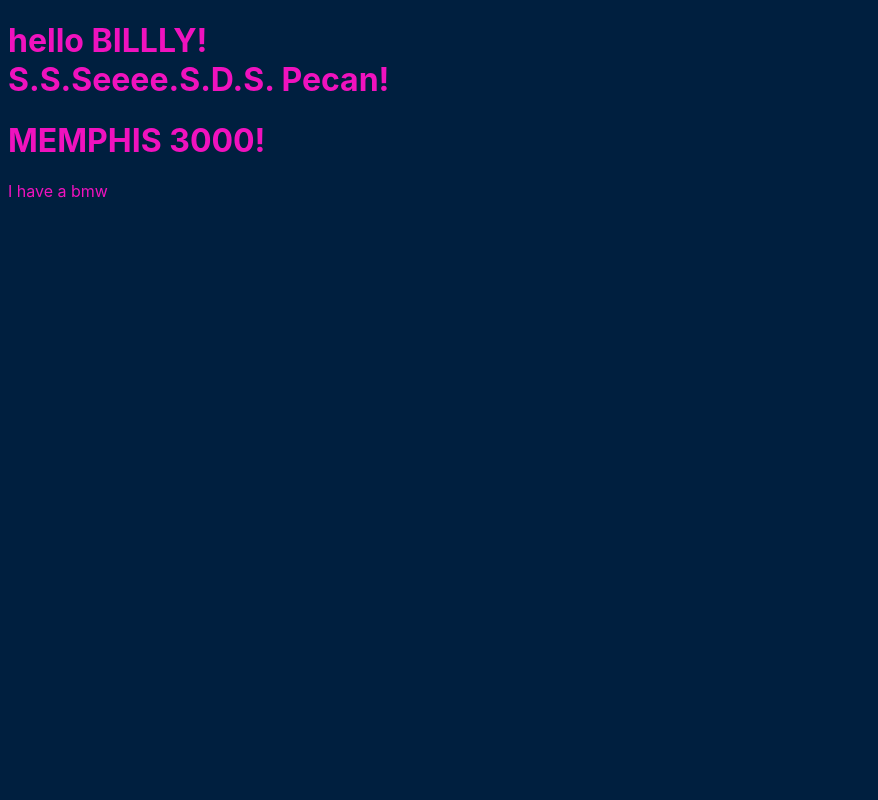
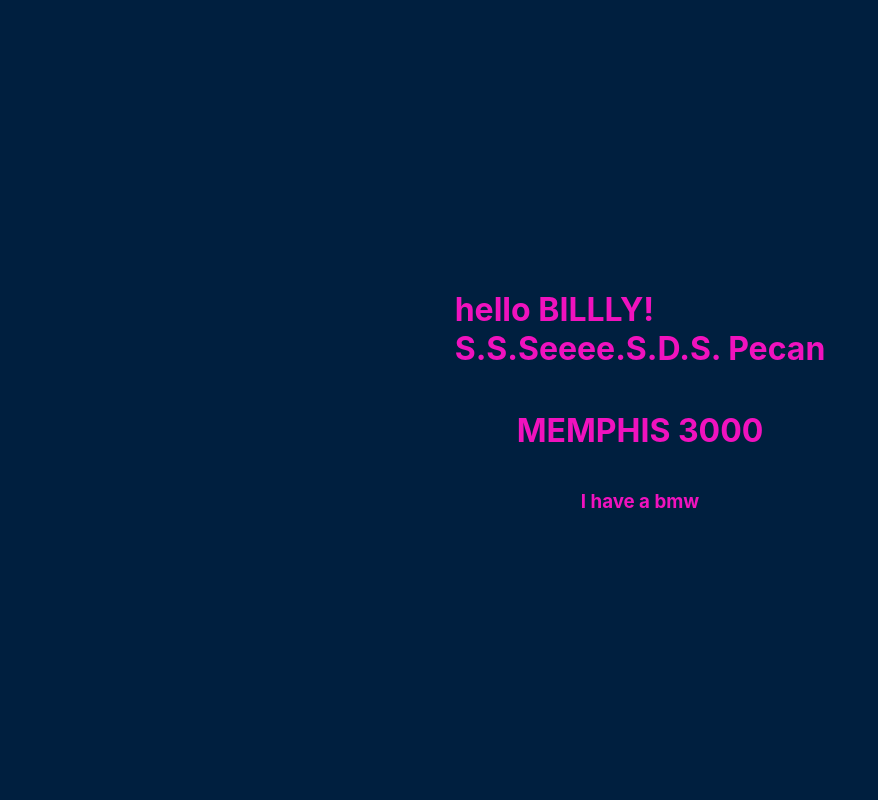
Before and after one commit to charliekuldip/webpack-from-scratch, a website built with webpack: page public/index.html in a window 1280 px wide. Shown: the top 800 px of the page, without its empty margins (0-878 px from the left). Built offline with nearby package versions, Linux system fonts and the light colour scheme.

Commit message:
Webpack Demo is good

```diff
--- a/package.json
+++ b/package.json
@@ -8,7 +8,7 @@
         "build": "webpack --progress",
         "watch": "webpack --watch",
         "start": "webpack --progress && webpack-dev-server -d --hot --config webpack.config.js --watch",
-        "production": "NODE_ENV=production webpack"
+        "production": "NODE_ENV=production webpack --progress"
     },
     "keywords": [],
     "author": "Charles Davis",
--- a/public/index.html
+++ b/public/index.html
@@ -8,6 +8,7 @@
         <link rel="stylesheet" href="styles.css">
     </head>
     <body>
+        <div id="container" class="container"></div>
         <script src="output.js"></script>
     </body>
 </html>
--- a/src/assets/stylesheets/styles.scss
+++ b/src/assets/stylesheets/styles.scss
@@ -4,8 +4,23 @@
 $font: -apple-system, 'avenir next', avenir, roboto, noto, ubuntu, 'helvetica neue', helvetica, arial, sans-serif;
 $merriweather: "Merriweather", sans-serif;
 
+* {
+    box-sizing: border-box;
+}
+
 body {
     font-family: $font;
     background-color: $bg;
     color: $text;
+    padding:0;
+    margin:0;
 }
+
+.container {
+    margin: auto;
+    display: flex;
+    height: 100vh;
+    justify-content: center;
+    flex-direction: column;
+    align-items: center;
+}
--- a/src/index.js
+++ b/src/index.js
@@ -1,9 +1,14 @@
 require('./assets/stylesheets/styles.scss');
 
-document.write("<h1>hello BILLLY!<br>S.S.Seeee.S.D.S. Pecan!</h1>");
+var container = document.getElementById('container');
+var h1 = document.createElement('h1');
+var h2 = document.createElement('h1');
+h1.innerHTML = 'hello BILLLY!<br>S.S.Seeee.S.D.S. Pecan';
+container.append(h1);
 
+h2.innerHTML = 'MEMPHIS 3000';
 const dress = () => {
-    document.write("<h1>MEMPHIS 3000!</h1>");
+    container.append(h2);
 }
 
 dress();
@@ -11,7 +16,9 @@
 
 class Car {
     manufacturer(car) {
-        document.write(`I have a ${car}`);
+        let h3 = document.createElement('h3');
+        h3.innerHTML = `I have a ${car}`;
+        container.append(h3);
     }
 }
 
```
Also changed, not shown: public/output.js (+1 -1 lines).
